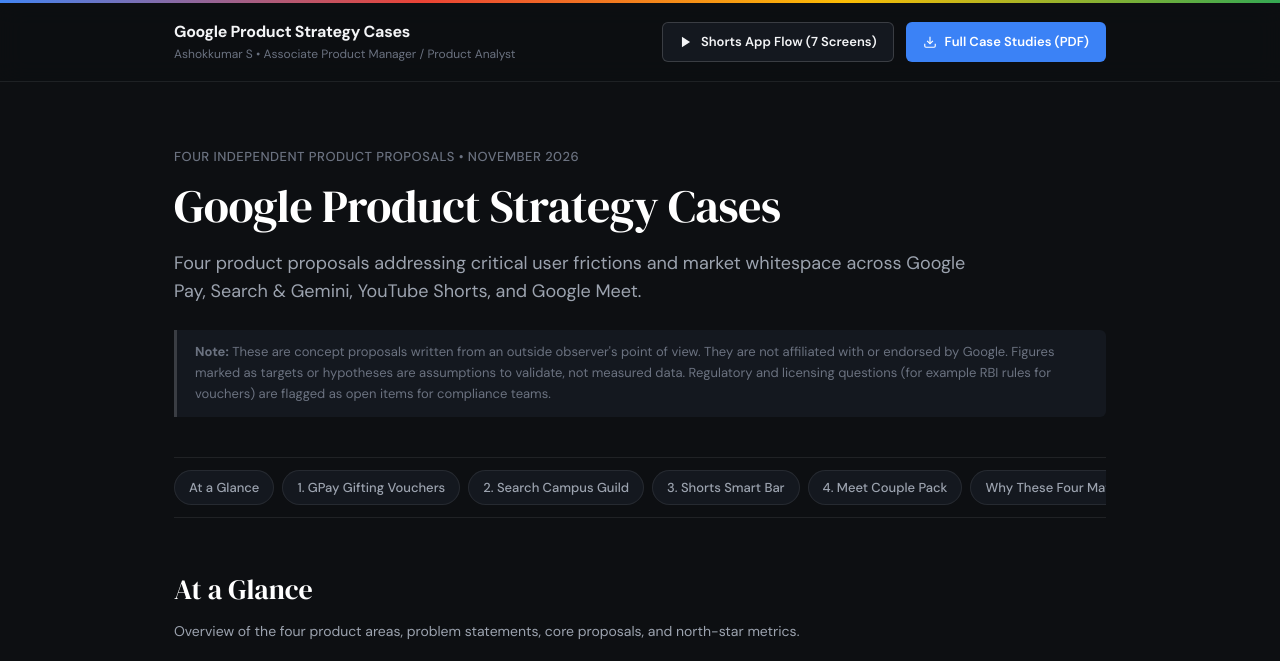
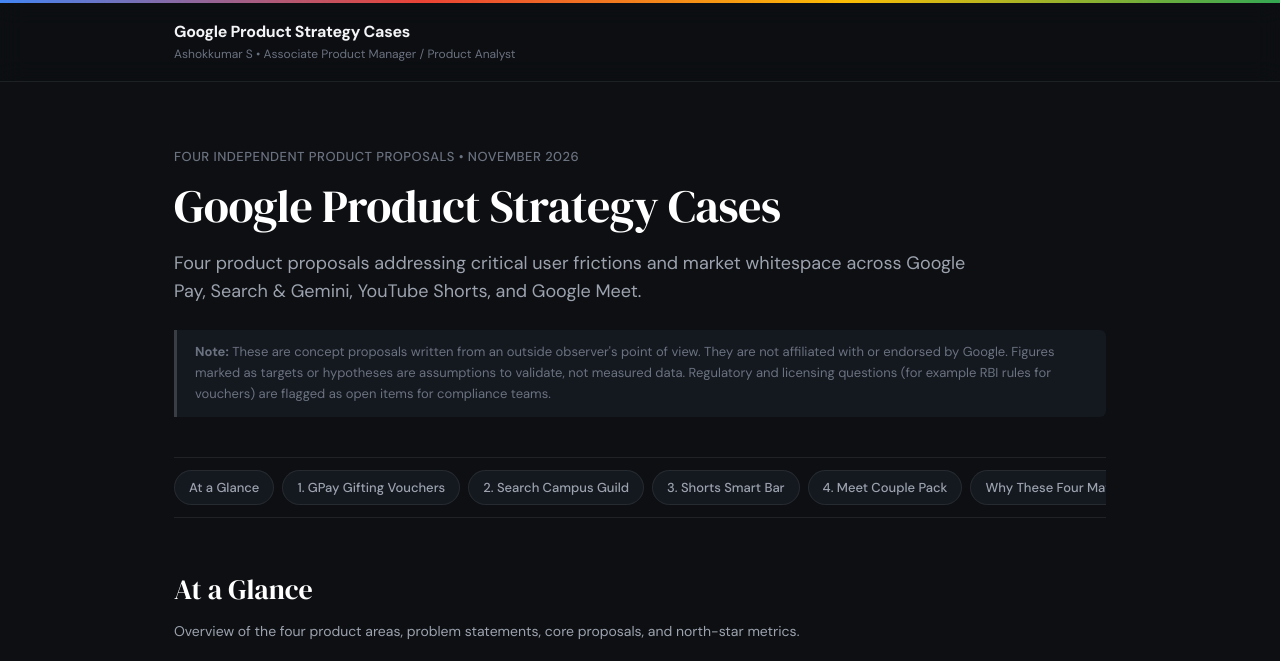
Before and after one commit to ashokkumarone/Google-Product-Strategy-Cases, a plain HTML site: page index.html in a window 1280 px wide. Shown: the top 661 px of the page. Drawn offline with Linux system fonts and the light colour scheme.

Commit message:
refactor: remove top header action buttons per user preference

```diff
--- a/index.html
+++ b/index.html
@@ -626,17 +626,7 @@
         <span class="brand-title">Google Product Strategy Cases</span>
         <span class="brand-sub">Ashokkumar S &bull; Associate Product Manager / Product Analyst</span>
       </a>
-      <div class="nav-actions">
-        <a href="shorts-app-flow.html" class="btn btn-secondary">
-          <svg width="14" height="14" viewBox="0 0 24 24" fill="currentColor"><path d="M5 3l14 9-14 9V3z"/></svg>
-          Shorts App Flow (7 Screens)
-        </a>
-        <a href="Google-Product-Strategy-Cases.pdf" target="_blank" class="btn btn-primary">
-          <svg width="14" height="14" viewBox="0 0 24 24" fill="none" stroke="currentColor" stroke-width="2"><path d="M21 15v4a2 2 0 0 1-2 2H5a2 2 0 0 1-2-2v-4"/><polyline points="7 10 12 15 17 10"/><line x1="12" y1="15" x2="12" y2="3"/></svg>
-          Full Case Studies (PDF)
-        </a>
       </div>
-    </div>
   </header>
 
   <div class="container">
```
